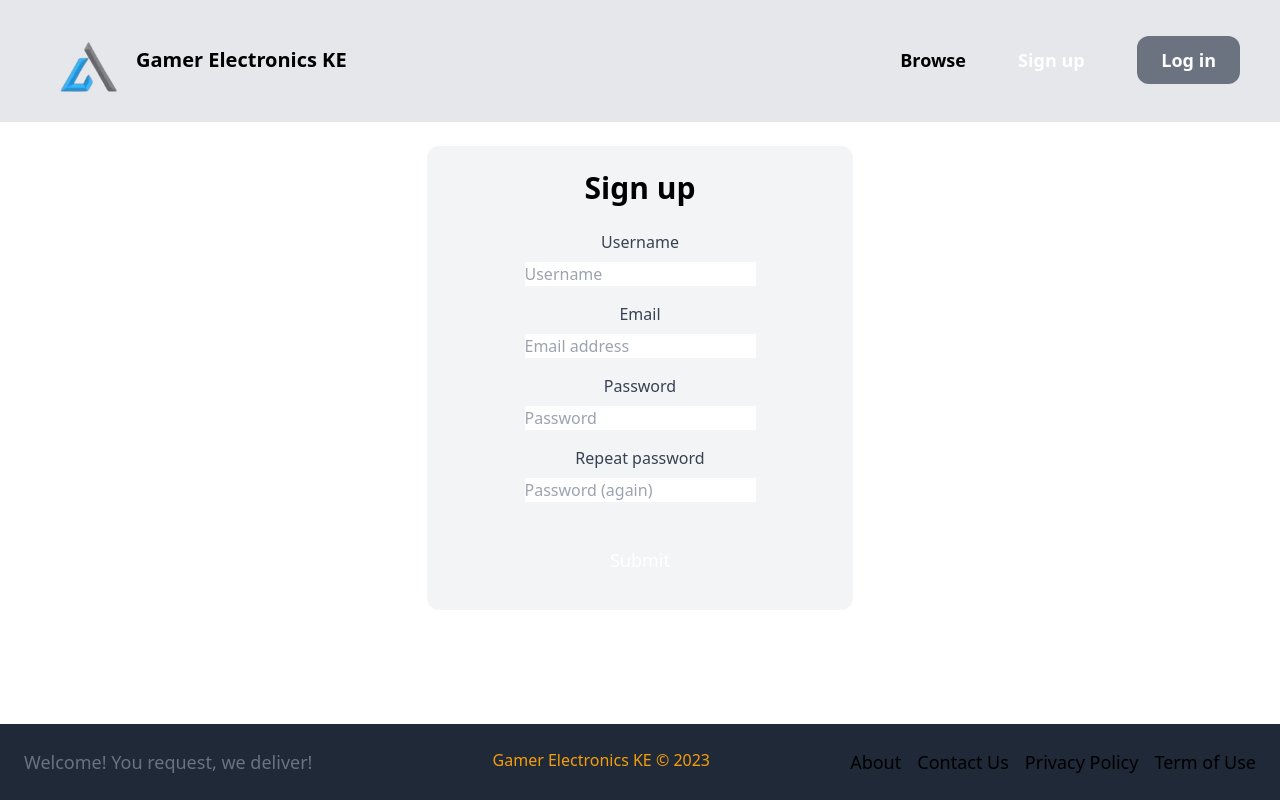
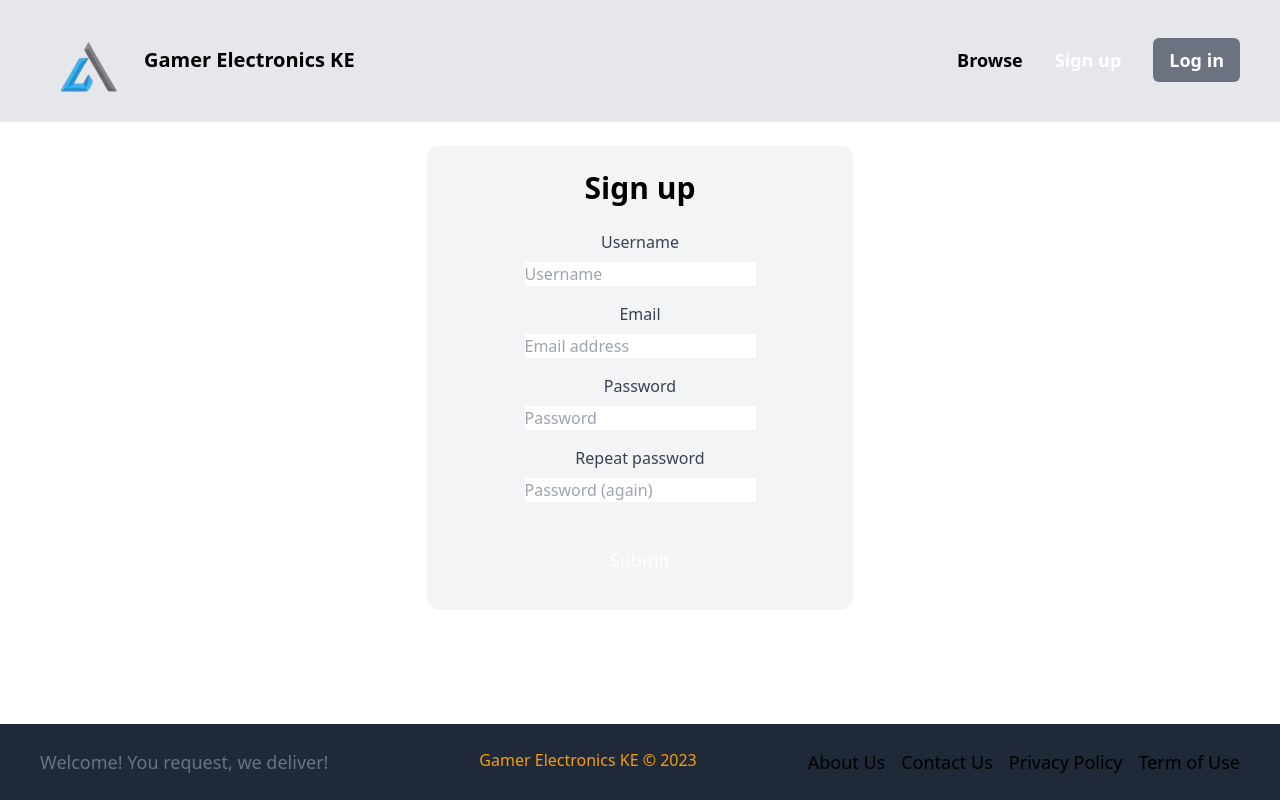
Before and after one commit to stansam/Puddle, a Django app: page /accounts/signup/ in a window 1280 px wide. Run offline with Django 5.2, Linux system fonts and the light colour scheme.

Commit message:
made more responsive

```diff
--- a/templates/components/footer.html
+++ b/templates/components/footer.html
@@ -1,14 +1,14 @@
-<footer class="py-6 px-6 flex justify-between bg-gray-800">
-    <div class="pr-10">
+<footer class="py-6 px-6 sm:px-10 flex flex-col sm:flex-row justify-between bg-gray-800">
+    <div class="mb-4 sm:mb-0 pr-4 sm:pr-10">
         <p class="text-lg text-gray-500">Welcome! You request, we deliver!</p>
     </div>
 
-    <span class="text-yellow-500">Gamer Electronics KE &copy; 2023</span>
+    <span class="text-yellow-500 mb-4 sm:mb-0">Gamer Electronics KE &copy; 2023</span>
 
-    <div class="flex justify-end">
-        <ul class="flex gap-4">
+    <div>
+        <ul class="flex justify-center items-center sm:flex-row gap-4">
             <li>
-                <a href="{% url "core:about" %}" class="text-lg text-teal-500 hover:text-teal-700">About</a>
+                <a href="{% url "core:about" %}" class="text-lg text-teal-500 hover:text-teal-700">About Us</a>
             </li>
             <li>
                 <a href="{% url "core:contact" %}" class="text-lg text-teal-500 hover:text-teal-700">Contact Us</a>
--- a/templates/components/header.html
+++ b/templates/components/header.html
@@ -1,13 +1,16 @@
 {% load static %}
 
 <header class="bg-gray-200">
-    <nav class="py-4 px-6 sm:py-6 sm:px-10 flex justify-between items-center border-b border-gray-200">
+    <nav class="py-4 px-6 sm:py-6 sm:px-10 flex flex-col sm:flex-row justify-between items-center border-b border-gray-200">
+        <div class="flex items-center">
             <a href="/" class="text-xl font-semibold flex items-center justify-center">
                 <img class="w-24" src="{% static "img/logo.png" %}" alt="">
-			<span>Gamer Electronics KE</span>
+                <span class="ml-2">Gamer Electronics KE</span>
             </a>
+        </div>
 
-		<div class="space-x-6">
+        <div class="mt-4 sm:mt-0 sm:ml-4">
+            <div class="flex items-center space-x-4">
                 {% if request.user.is_staff %}
                 <a href="{% url "products:new" %}" class="text-lg font-semibold hover:text-gray-500">New item</a>
                 {% endif %}
@@ -15,20 +18,20 @@
                 <a href="{% url 'products:list' %}" class="text-lg font-semibold hover:text-gray-500">Browse</a>
 
                 {% if request.user.is_authenticated %}
-			{% comment %} <a href="{% url "chat:inbox" %}"
-				class="text-lg font-semibold hover:text-gray-500">Inbox
-			</a> {% endcomment %}
                 <a href="{% url "account_logout" %}"
-				class="px-6 py-3 text-lg font-semibold bg-yellow-500 text-white rounded-xl hover:bg-yellow-700">Logout
+                    class="px-4 py-2 text-lg font-semibold bg-yellow-500 text-white rounded-md hover:bg-yellow-700">Logout
                 </a>
                 {% else %}
                 <a href="{% url "account_signup" %}"
-				class="px-6 py-3 text-lg font-semibold bg-teal-500 text-white rounded-xl hover:bg-teal-700">Sign up
+                    class="px-4 py-2 text-lg font-semibold bg-teal-500 text-white rounded-md hover:bg-teal-700">Sign
+                    up
                 </a>
                 <a href="{% url "account_login" %}"
-				class="px-6 py-3 text-lg font-semibold bg-gray-500 text-white rounded-xl hover:bg-gray-700">Log in
+                    class="px-4 py-2 text-lg font-semibold bg-gray-500 text-white rounded-md hover:bg-gray-700">Log
+                    in
                 </a>
                 {% endif %}
             </div>
+        </div>
     </nav>
 </header>
```
Lines whose indentation alone changed are shown as unchanged.
